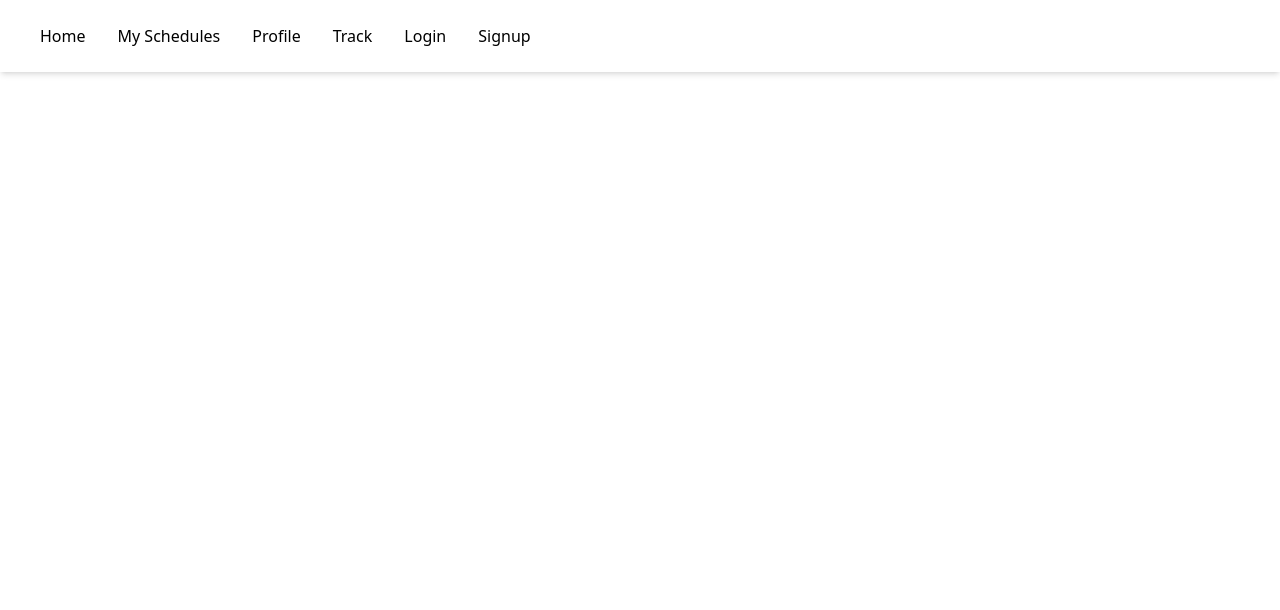
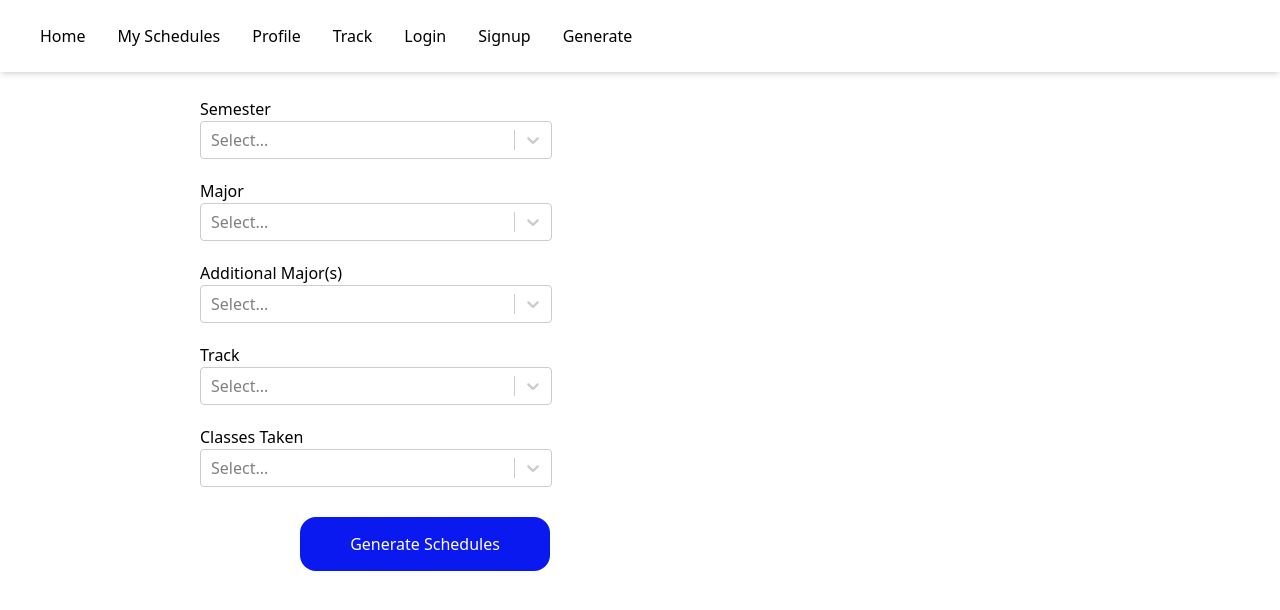
Before and after one commit to CS320-group-B/CS320-project, a React (Create React App) app in the folder client/: page /generate in a window 1280 px wide. Shown: the top 610 px of the page. Built offline with nearby package versions, Linux system fonts and the light colour scheme.

Commit message:
Updated majors and classes taken
Added more majors to major drop down. Added an array to represent classes taken.

```diff
--- a/client/package.json
+++ b/client/package.json
@@ -13,6 +13,7 @@
     "@types/node": "^16.18.23",
     "@types/react": "^18.0.33",
     "@types/react-dom": "^18.0.11",
+    "@types/react-select": "^5.0.1",
     "classnames": "^2.3.2",
     "formik": "^2.2.9",
     "react": "^18.2.0",
--- a/client/src/App.tsx
+++ b/client/src/App.tsx
@@ -6,7 +6,7 @@ import Profile from "./components/Profile/Profile";
 import Schedule from "./components/Schedule/Schedule";
 import Login from "./components/Login/Login";
 import Signup from "./components/Signup/Signup";
-
+import Generate from "./components/Generate/Generate";
 
 export default function App() {
 
@@ -21,6 +21,7 @@ export default function App() {
         <Route path="/track" element={<Flow />} />
         <Route path="/login" element={<Login />} />
         <Route path="/signup" element={<Signup />} />
+        <Route path="/generate" element={<Generate />}/>
 
       </Routes>
 
--- a/client/src/components/Generate/Generate.tsx
+++ b/client/src/components/Generate/Generate.tsx
@@ -31,7 +31,7 @@ function Generate() {
   const currYear = new Date().getFullYear();
 
   const seasons = ["Fall", "Winter", "Spring", "Summer"];
-  for (let i = 0; i < 4; i++) {
+  for (let i = 0; i < 6; i++) {
     for (let season = 0; season < 4; season++) {
       semesters.push({
         label: seasons[season]+ " " +(currYear - i),
@@ -43,6 +43,20 @@ function Generate() {
     {
       label: "Computer Science",
       value: "placeholder",
+    },
+    {
+      label: "Computer Engineering",
+      value: "placeholder",
+    },
+    {
+      label: "Informatics",
+      value: "placeholder",
+    },
+  ]
+  const classesTaken: Option[] = [
+    {
+      label: "CS 220",
+      value: "Programming Methodology",
     },
   ]
 
@@ -75,7 +89,7 @@ function Generate() {
       <LabelSelect name="Major" options={majors} isMulti={false}></LabelSelect>
       <LabelSelect name="Additional Major(s)" options={options} isMulti={true}></LabelSelect>
       <LabelSelect name="Track" options={options} isMulti={false}></LabelSelect>
-      <LabelSelect name="Classes Taken" options={options} isMulti={true}></LabelSelect>
+      <LabelSelect name="Classes Taken" options={classesTaken} isMulti={true}></LabelSelect>
 
       <button className="button" id="create-generation-button">Generate Schedules</button>
 
--- a/client/src/components/Navbar/Navbar.tsx
+++ b/client/src/components/Navbar/Navbar.tsx
@@ -2,7 +2,7 @@ import { useLocation } from 'react-router-dom'
 
 function Navbar() {
   const location = useLocation();
-  const routes = [{ name: 'Home', path: '/' }, { name: 'My Schedules', path: '/Schedule' }, { name: 'Profile', path: '/Profile' }, { name: 'Track', path: '/Track' }, { name: 'Login', path: '/Login' },{ name: 'Signup', path: '/Signup' }];
+  const routes = [{ name: 'Home', path: '/' }, { name: 'My Schedules', path: '/Schedule' }, { name: 'Profile', path: '/Profile' }, { name: 'Track', path: '/Track' }, { name: 'Login', path: '/Login' },{ name: 'Signup', path: '/Signup' },{name: 'Generate', path:'/Generate'}];
   return (
     <div>
       <ul id="nav" className="py-4 shadow-md flex px-6 border-b-1 border-black">
```
Also changed, not shown: 1 other file (tests, documents, lock files or other folders).
